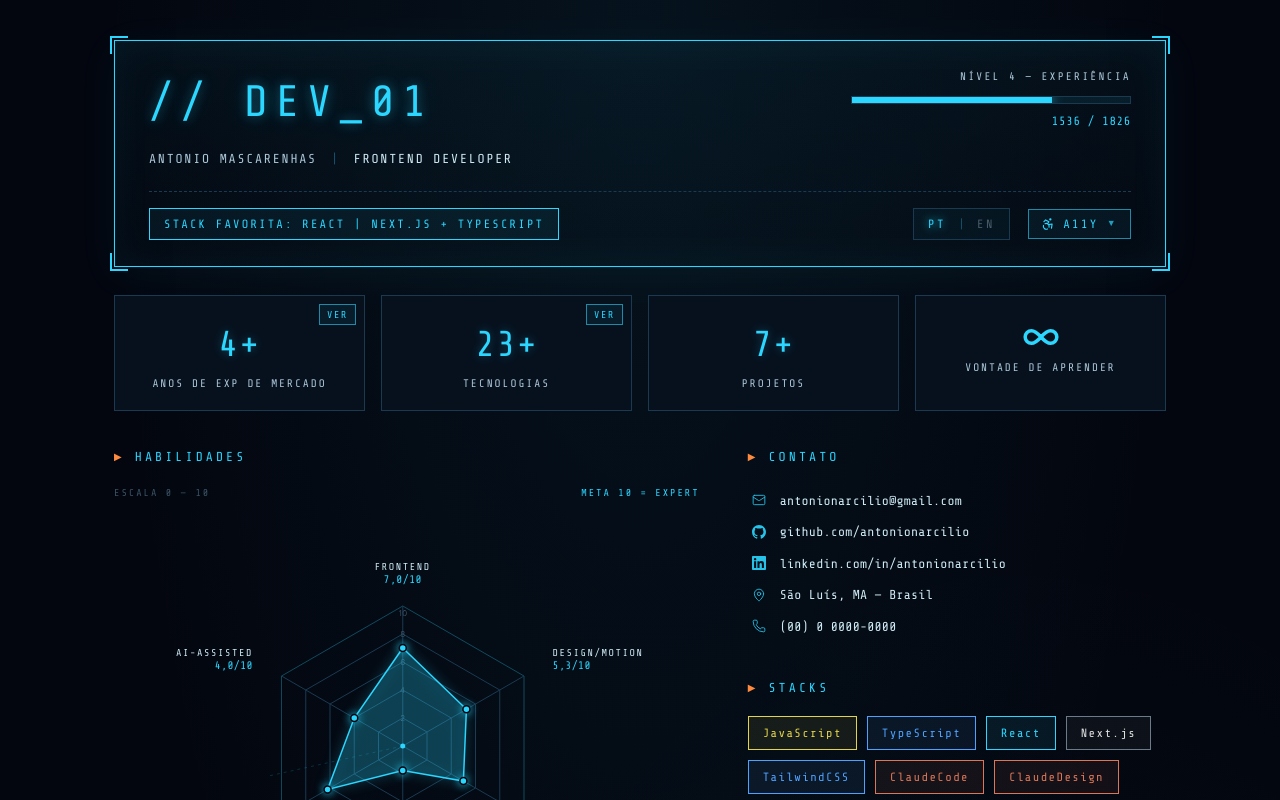
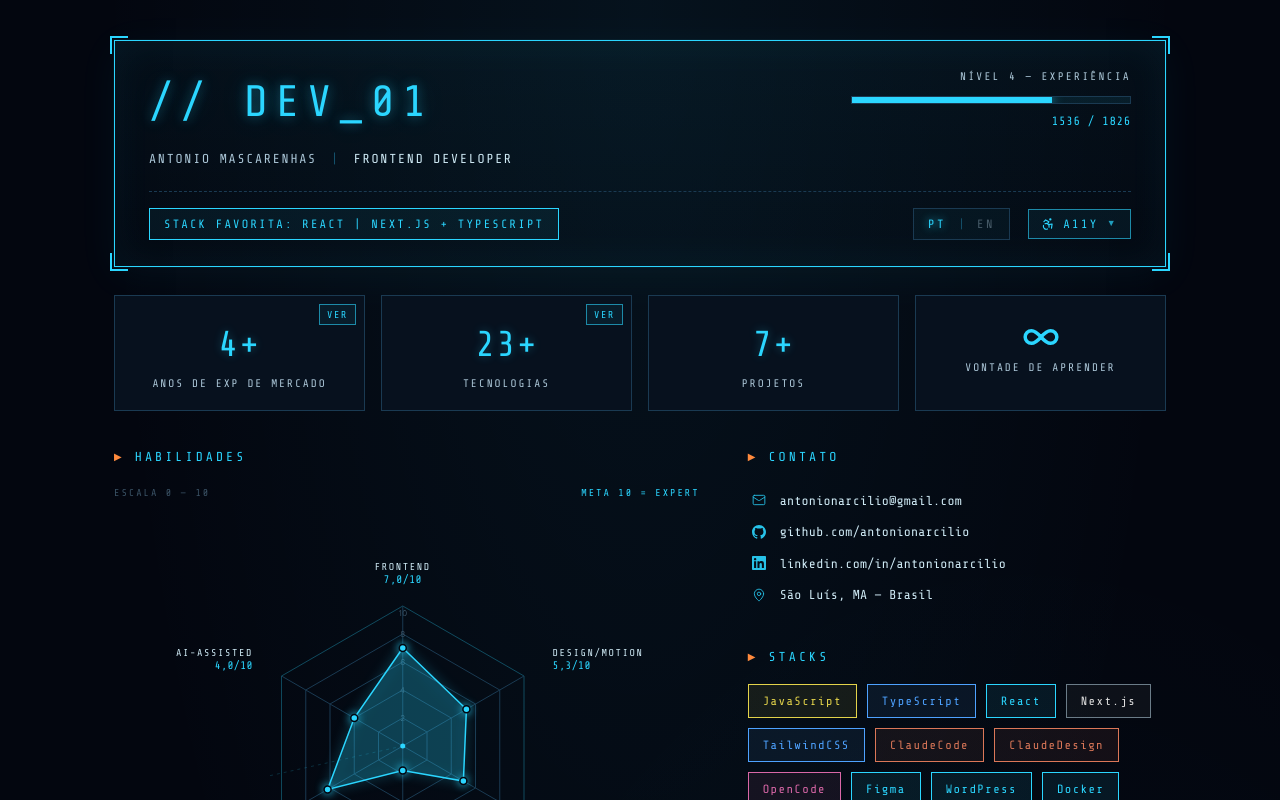
Before and after one commit to antonionarcilio/portfolio, a Next.js app: page /portfolios/gamer in a window 1280 px wide. Shown: the top 800 px of the page. Built offline with nearby package versions, Linux system fonts and the light colour scheme.

Commit message:
🔥 chore(gamer): remove campo de telefone da seção de contato
- Remove campo de telefone da lista de contatos exibidos
- Ajusta visual para não exibir mais o ícone e valor do telefone
- Melhora privacidade ao não expor dado sensível

```diff
--- a/src/features/gamer/components/contact-section.tsx
+++ b/src/features/gamer/components/contact-section.tsx
@@ -1,7 +1,7 @@
 'use client';
 
 import { motion } from 'framer-motion';
-import { Mail, MapPin, Phone } from 'lucide-react';
+import { Mail, MapPin } from 'lucide-react';
 
 import type { PortfolioData } from '@/features/gamer/types/portfolio';
 
@@ -27,7 +27,6 @@ export function ContactSection({ data }: { data: PortfolioData }) {
     { icon: <GithubIcon size={14} />, value: data.github, href: data.githubUrl },
     { icon: <LinkedinIcon size={14} />, value: data.linkedin, href: data.linkedinUrl },
     { icon: <MapPin size={14} strokeWidth={1.5} />, value: data.location },
-    { icon: <Phone size={14} strokeWidth={1.5} />, value: data.phone },
   ];
 
   return (
```
